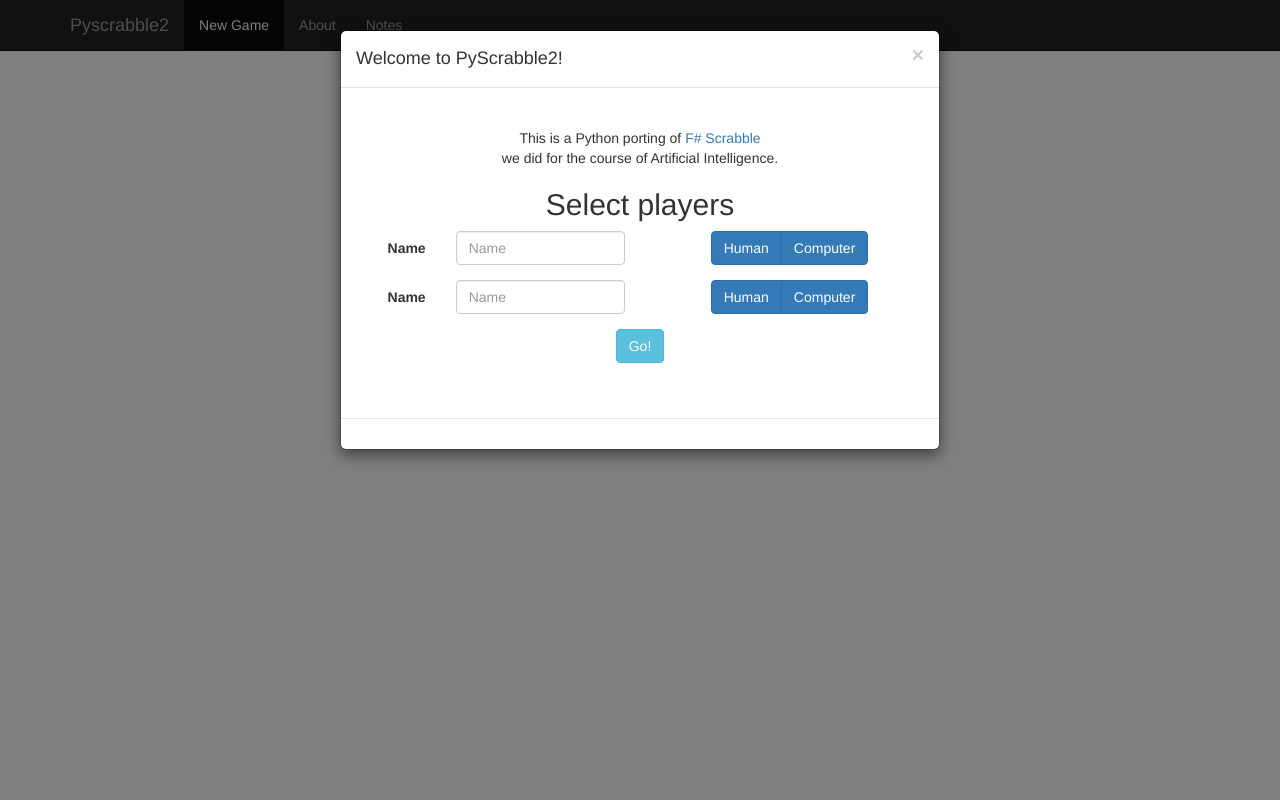
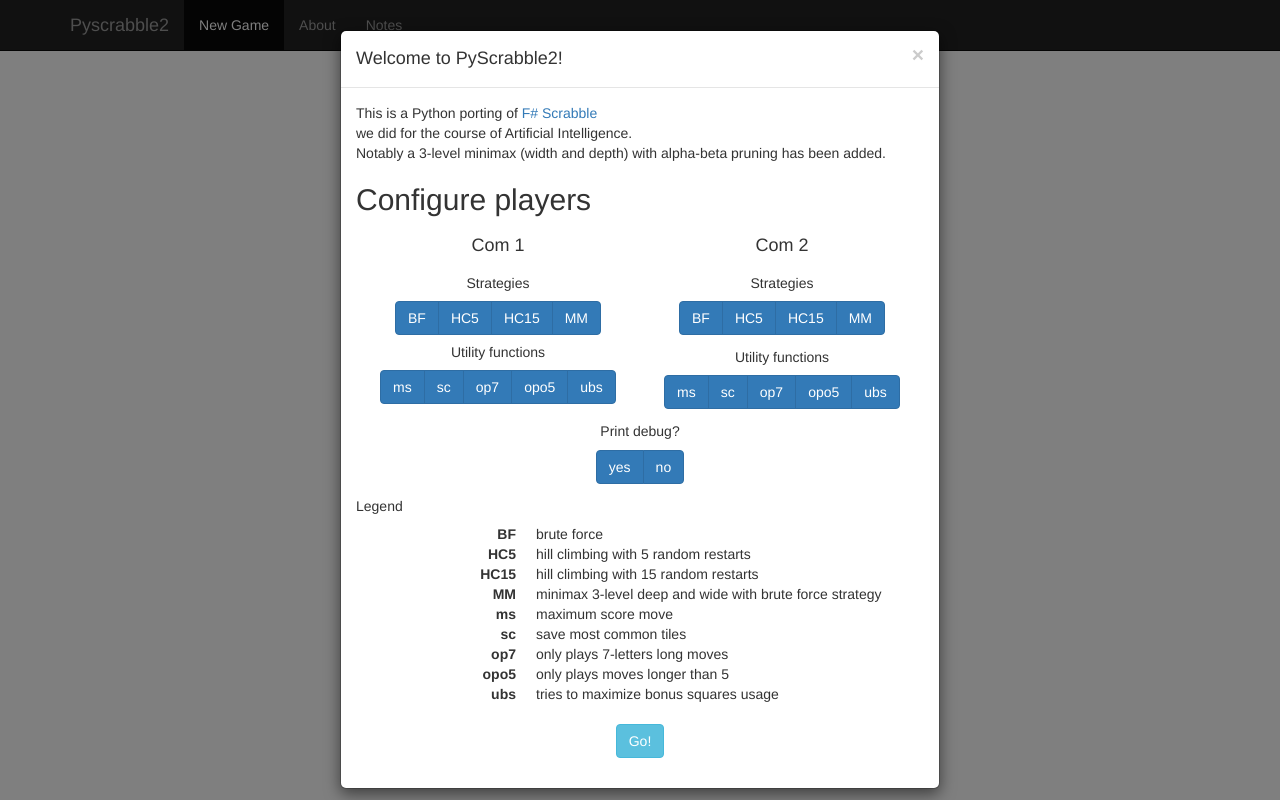
Before and after one commit to cmassimo/pyscrabble2, a Django app: template game/templates/game/index.html in a window 1280 px wide. Run offline with Django 3.2, Linux system fonts and the light colour scheme; the template is opened without the code that fills it, so the values that code supplies are empty; some libraries are stand-ins or nearby versions.

Commit message:
corretto bug generazione mosse e sistemata ui

```diff
--- a/engine/minimax.py
+++ b/engine/minimax.py
@@ -223,9 +223,9 @@ class Minimax(object):
                         unchecked_starts.append( Coordinate(c.x, c.y - i) )
 
         vmoves = []
-        coords_letters = []
 
         for start in unchecked_starts:
+            coords_letters = []
             for i in range(0, len(word)):
                 coord = start.next(o, i)
                 if not board.has_tile(coord):
--- a/game/static/custom.css
+++ b/game/static/custom.css
@@ -1,8 +1,8 @@
 body {
   padding-top: 50px;
 }
-.modal-body {
-  padding: 40px 15px;
+#new_game .conf {
+  /*padding: 40px 15px;*/
   text-align: center;
 }
 
--- a/game/templates/game/game.html
+++ b/game/templates/game/game.html
@@ -6,8 +6,8 @@
 {% block content %}
 
   <div class='row'>
-    <div class='col-md-12'>
-      <div class='col-md-6'>
+    <div class='col-md-12 col-sx-12'>
+      <div class='col-md-6 col-sx-11'>
 
         <table id="board">
 
--- a/game/templates/game/index.html
+++ b/game/templates/game/index.html
@@ -5,8 +5,8 @@
 {% block content %}
 
   <div class='row'>
-    <div class='span12'>
-      <div class='span8'>
+    <div class='col-md-12 col-sx-12'>
+      <div class='col-md-6 col-sx-11'>
 
         <table id="board">
 
@@ -23,7 +23,9 @@
         </table>
 
       </div>
-      <div class='span4'>
+      <div class='col-md-4'>
+      </div>
+      <div class='col-md-2'>
       </div>
     </div>
   </div>
@@ -37,43 +39,133 @@
         </div>
 
         <div class="modal-body">
-          <p>This is a Python porting of <a href='https://code.google.com/p/sharpscrabble/' target='_blank'>F# Scrabble</a><br> we did for the course of Artificial Intelligence.
-          <h2>Select players</h2>
+          <p>This is a Python porting of <a href='https://code.google.com/p/sharpscrabble/' target='_blank'>F# Scrabble</a><br> we did for the course of Artificial Intelligence.</br>
+            Notably a 3-level minimax (width and depth) with alpha-beta pruning has been added.
+          </p>
+
+          <h2>Configure players</h2>
 
           <form action='{% url 'game' %}' class="form-horizontal" role="form" id='new_game' method='post'>
             {% csrf_token %}
 
+            <div class='col-md-6 col-xs-6 conf'>
+              <h4>Com 1</h4>
+              <div class="form-group">
+                <h5>Strategies</h5>
+                <div class="btn-group" data-toggle="buttons">
+                  <label class="btn btn-primary">
+                    <input type="radio" name="strategy1" id="strategy1" value='0' checked > BF
+                  </label>
+                  <label class="btn btn-primary">
+                    <input type="radio" name="strategy1" id="strategy1" value='1'> HC5
+                  </label>
+                  <label class="btn btn-primary">
+                    <input type="radio" name="strategy1" id="strategy1" value='2'> HC15
+                  </label>
+                  <label class="btn btn-primary">
+                    <input type="radio" name="strategy1" id="strategy1" value='3'> MM
+                  </label>
+                </div>
+                <h5>Utility functions</h5>
+                <div class="btn-group" data-toggle="buttons">
+                  <label class="btn btn-primary">
+                    <input type="radio" name="utility1" id="utility1" value='0' checked > ms
+                  </label>
+                  <label class="btn btn-primary">
+                    <input type="radio" name="utility1" id="utility1" value='1'> sc
+                  </label>
+                  <label class="btn btn-primary">
+                    <input type="radio" name="utility1" id="utility1" value='2'> op7
+                  </label>
+                  <label class="btn btn-primary">
+                    <input type="radio" name="utility1" id="utility1" value='3'> opo5
+                  </label>
+                  <label class="btn btn-primary">
+                    <input type="radio" name="utility1" id="utility1" value='4'> ubs
+                  </label>
+                </div>
+              </div>
+            </div>
+
+            <div class='col-md-6 col-xs-6 conf'>
+              <h4>Com 2</h4>
+              <div class="form-group">
+                <h5>Strategies</h5>
+                <div class="btn-group" data-toggle="buttons">
+                  <label class="btn btn-primary">
+                    <input type="radio" name="strategy2" id="strategy2" value='0' checked> BF
+                  </label>
+                  <label class="btn btn-primary">
+                    <input type="radio" name="strategy2" id="strategy2" value='1'> HC5
+                  </label>
+                  <label class="btn btn-primary">
+                    <input type="radio" name="strategy2" id="strategy2" value='2'> HC15
+                  </label>
+                  <label class="btn btn-primary">
+                    <input type="radio" name="strategy2" id="strategy2" value='3'> MM
+                  </label>
+                </div>
+              </div>
+              <h5>Utility functions</h5>
               <div class="form-group">
                 <div class="btn-group" data-toggle="buttons">
                   <label class="btn btn-primary">
-                  <input type="radio" name="player1_type" id="player1_type" value='human'> Human
+                    <input type="radio" name="utility2" id="utility2" value='0' checked> ms
                   </label>
                   <label class="btn btn-primary">
-                  <input type="radio" name="player1_type" id="player1_type" value='computer'> Computer
+                    <input type="radio" name="utility2" id="utility2" value='1'> sc
+                  </label>
+                  <label class="btn btn-primary">
+                    <input type="radio" name="utility2" id="utility2" value='2'> op7
+                  </label>
+                  <label class="btn btn-primary">
+                    <input type="radio" name="utility2" id="utility2" value='3'> opo5
+                  </label>
+                  <label class="btn btn-primary">
+                    <input type="radio" name="utility2" id="utility2" value='4'> ubs
                   </label>
                 </div>
-              <label for="player1_name" class="col-lg-2 control-label">Name</label>
-              <div class="col-lg-4">
-                <input type="text" class="form-control" id="player1_name" name="player1_name" placeholder="Name">
               </div>
             </div>
 
+            <div class='conf'>
               <div class="form-group">
+                <h5>Print debug?</h5>
                 <div class="btn-group" data-toggle="buttons">
                   <label class="btn btn-primary">
-                  <input type="radio" name="player2_type" id="player_type" value='human'> Human
+                    <input type="radio" name="debug" id="debug" value='true'> yes
                   </label>
                   <label class="btn btn-primary">
-                  <input type="radio" name="player2_type" id="player2_type" value='computer'> Computer
+                    <input type="radio" name="debug" id="debug" value='false' checked> no
                   </label>
                 </div>
-              <label for="player2_name" class="col-lg-2 control-label">Name</label>
-              <div class="col-lg-4">
-                <input type="text" class="form-control" id="player2_name" name="player2_name" placeholder="Name">
               </div>
             </div>
 
-            <div class="form-group">
+            <h5>Legend</h5>
+            <dl class="dl-horizontal">
+              <dt>BF</dt>
+              <dd>brute force</dd>
+              <dt>HC5</dt>
+              <dd>hill climbing with 5 random restarts</dd>
+              <dt>HC15</dt>
+              <dd>hill climbing with 15 random restarts</dd>
+              <dt>MM</dt>
+              <dd>minimax 3-level deep and wide with brute force strategy</dd>
+
+              <dt>ms</dt>
+              <dd>maximum score move</dd>
+              <dt>sc</dt>
+              <dd>save most common tiles</dd>
+              <dt>op7</dt>
+              <dd>only plays 7-letters long moves</dd>
+              <dt>opo5</dt>
+              <dd>only plays moves longer than 5</dd>
+              <dt>ubs</dt>
+              <dd>tries to maximize bonus squares usage</dd>
+            </dl>
+
+            <div class="form-group conf">
               <div class="">
                 <button type="submit" class="btn btn-info">Go!</button>
               </div>
@@ -82,10 +174,10 @@
 
         </div>
 
-        <div class="modal-footer">
+        <!-- <div class="modal-footer"> -->
           <!-- <button type="button" class="btn btn-default" data-dismiss="modal">Close</button>
           <button type="button" class="btn btn-primary">Save changes</button> -->
-        </div>
+        <!-- </div> -->
 
       </div><!-- /.modal-content -->
     </div><!-- /.modal-dialog -->
--- a/game/views.py
+++ b/game/views.py
@@ -25,10 +25,10 @@ def game(request):
 
         if request.session['game'] == None:
             word_lookup = WordLookup()
-            state = setup_game_state(word_lookup, post_params['player1_name'], post_params['player2_name'])
+            state = setup_game_state(word_lookup, 'com1', 'com2', post_params['debug'])
 
-            apply_setup_values(state, word_lookup, state.players[0], 0, 0)
-            apply_setup_values(state, word_lookup, state.players[1], 0, 0)
+            apply_setup_values(state, word_lookup, state.players[0], int(post_params['strategy1']), int(post_params['utility1']))
+            apply_setup_values(state, word_lookup, state.players[1], int(post_params['strategy2']), int(post_params['utility2']))
 
             request.session['game'] = state
         else:
```
Also changed, not shown: avast.py (+11 -9 lines), engine/hill_climbing_move_generator.py (+12 -7 lines), engine/move_generator.py (+14 -6 lines), engine/setup.py (+5 -2 lines), engine/support/types.py (+11 -2 lines), engine/utility_functions.py (+3 -7 lines), engine/word_lookup.py (+26 -24 lines). Lines whose indentation alone changed are shown as unchanged.
